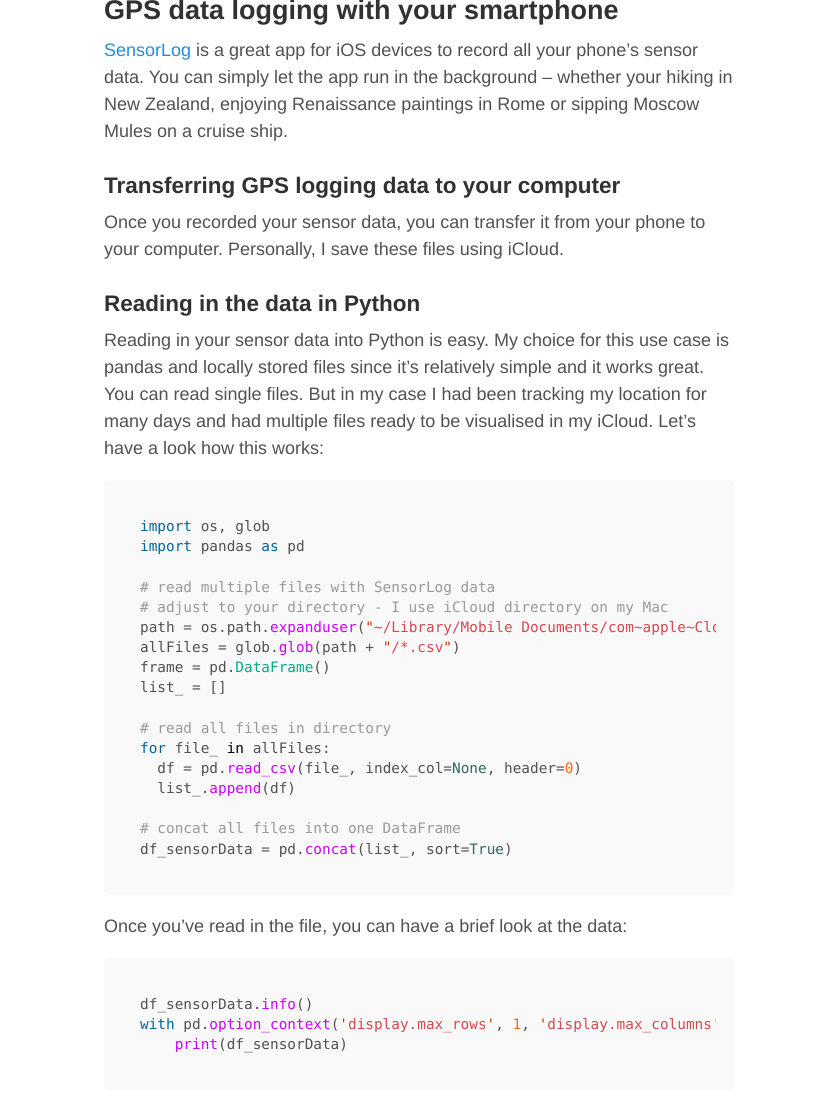
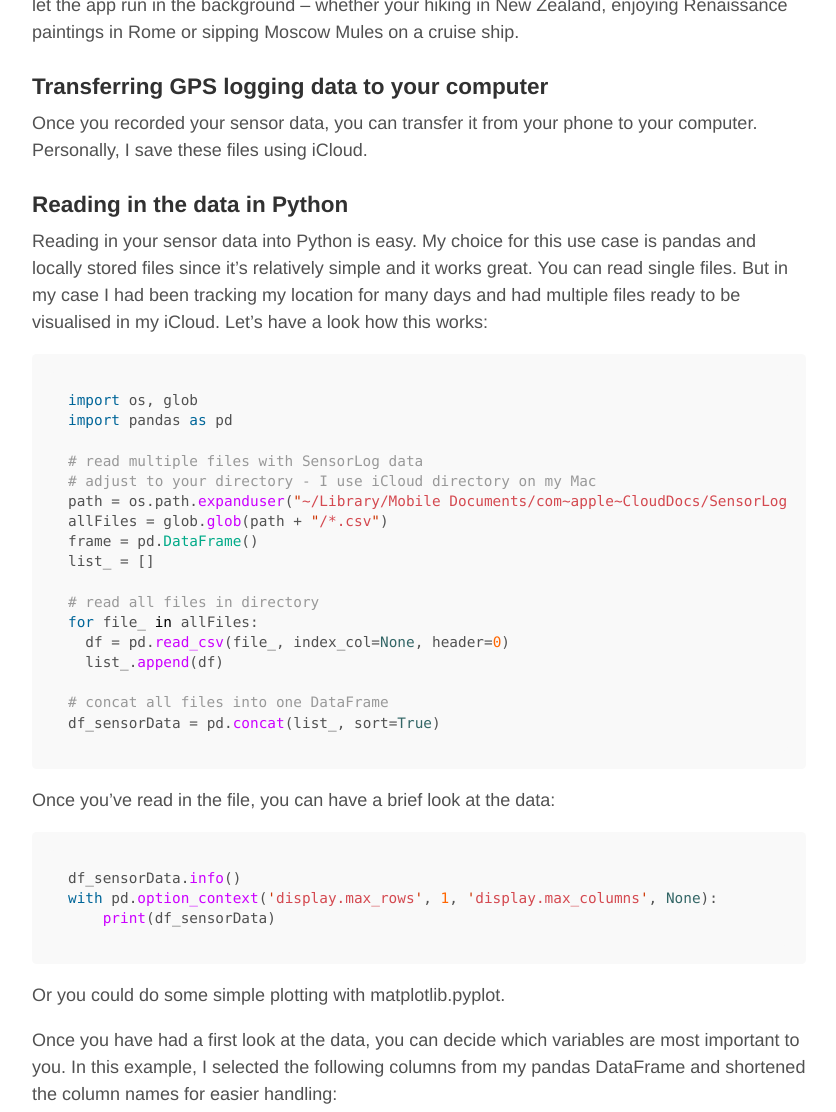
Before and after one commit to loopingleo/blog, a Jekyll site: the page built from _posts/2018-09-02-gps-travel.md, in a window 1280 px wide, cut to the strip 802-1914 px from the top of the page. Shown: the whole strip, without its empty margins (221-1057 px from the left). Built offline with Jekyll 4.4.1, drawn with Linux system fonts in a browser that asks for light colours; comment, search, counter and statistics services are not loaded; some of the changed text lies outside the part shown.

Commit message:
max-width rem

```diff
--- a/_sass/_layout.scss
+++ b/_sass/_layout.scss
@@ -3,7 +3,7 @@
 // Styles for managing the structural hierarchy of the site.
 
 .container {
-  max-width: 38rem;
+  max-width: 46rem; // 38
   padding-left:  1.5rem;
   padding-right: 1.5rem;
   margin-left:  auto;
```
Also changed, not shown: _posts/2018-09-02-gps-travel.md (+1 -1 lines).
